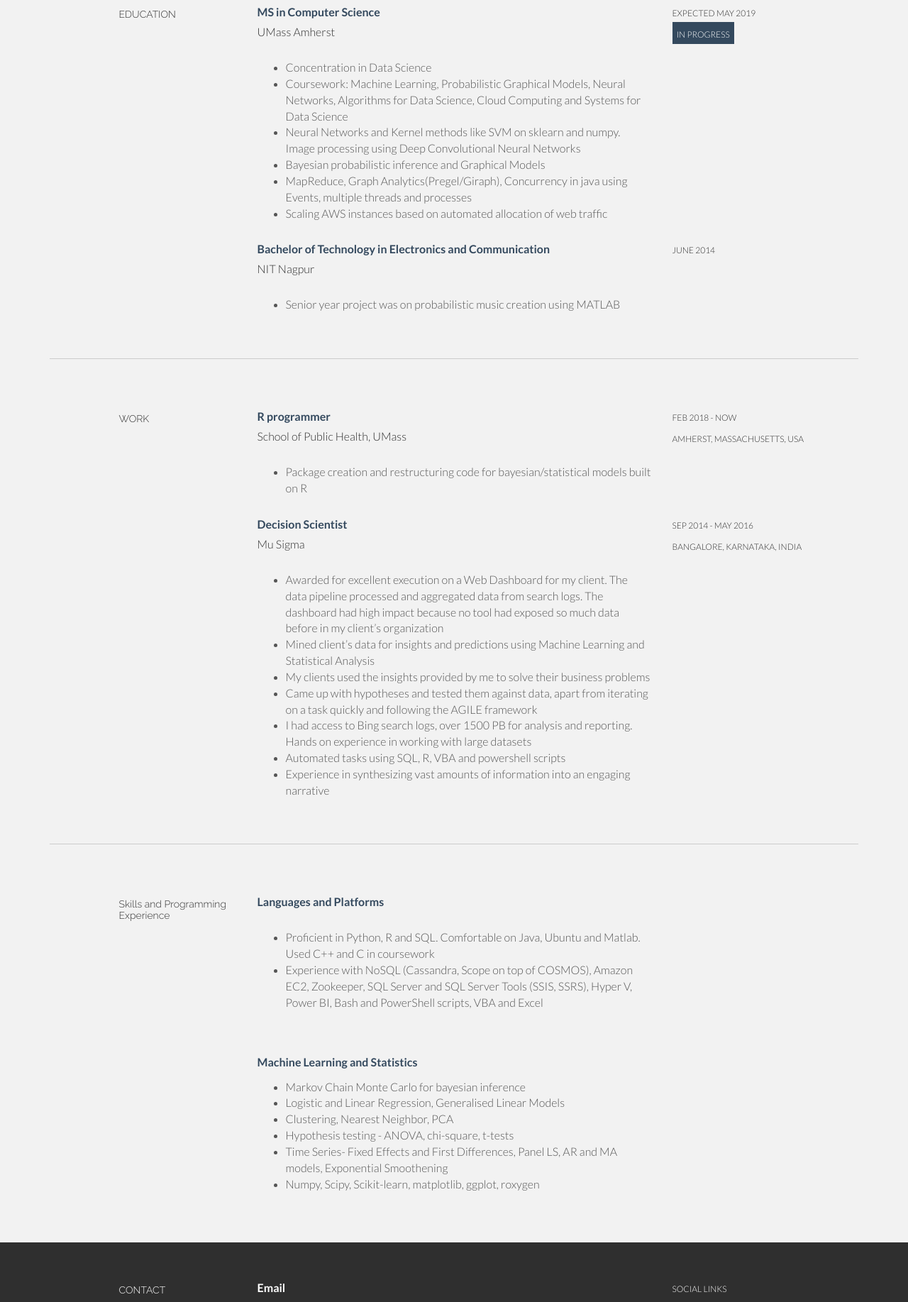
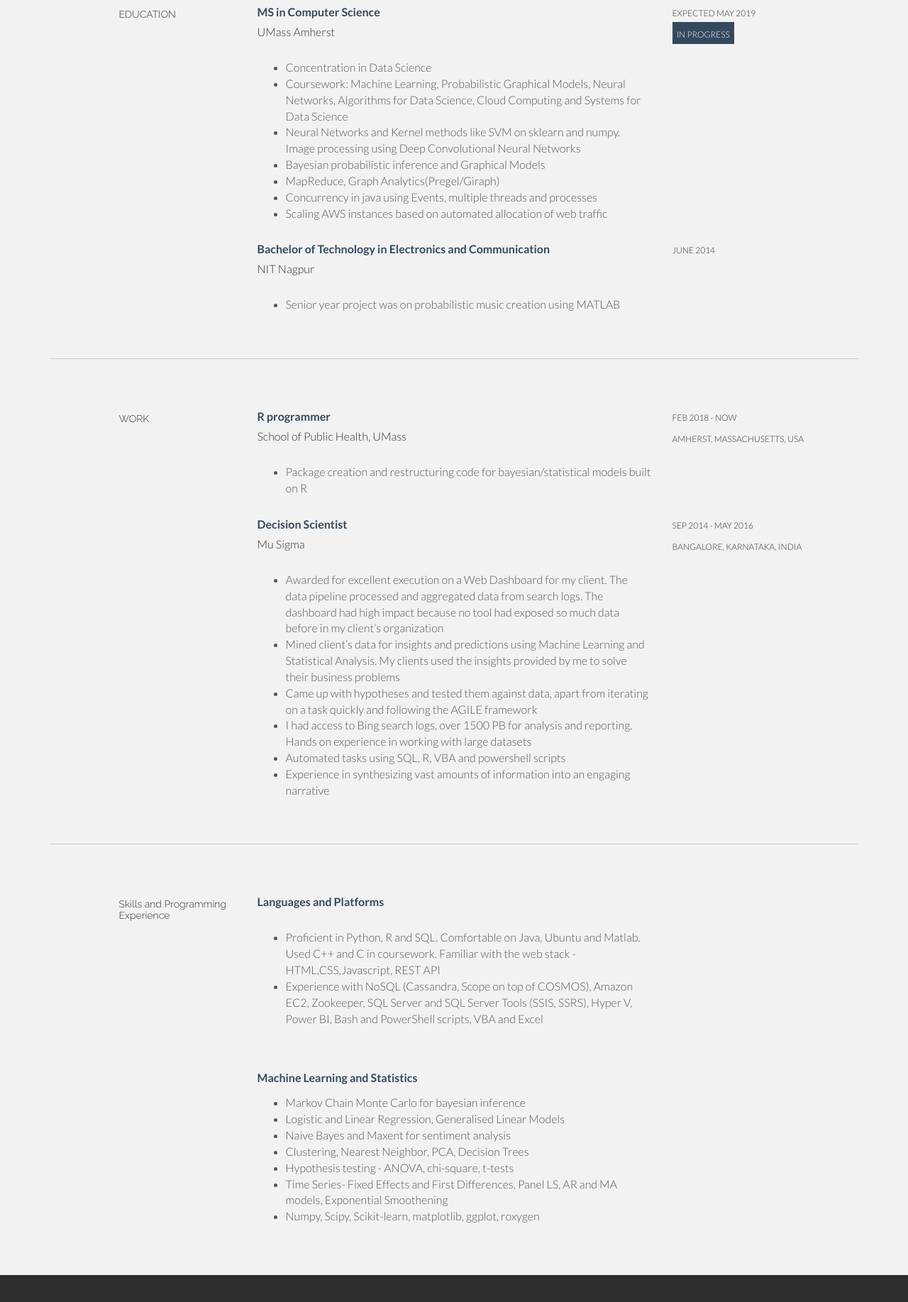
Before and after one commit to jacinthd/jacinthd.github.io, a plain HTML site: page index.html in a window 1280 px wide. Shown: the part 776-2611 px from the top of the page at 71% size. Drawn offline with Linux system fonts and the light colour scheme.

Commit message:
added google analytics

```diff
--- a/index.html
+++ b/index.html
@@ -1,6 +1,16 @@
 <!DOCTYPE html>
 <html lang="en">
   <head>
+    <!-- Global site tag (gtag.js) - Google Analytics -->
+	<script async src="https://www.googletagmanager.com/gtag/js?id=UA-115986091-1"></script>
+	<script>
+	  window.dataLayer = window.dataLayer || [];
+	  function gtag(){dataLayer.push(arguments);}
+	  gtag('js', new Date());
+
+	  gtag('config', 'UA-115986091-1');
+	</script>
+
     <meta charset="utf-8">
     <meta name="viewport" content="width=device-width, initial-scale=1.0, maximum-scale=1.0, user-scalable=no">
     <!-- OPTIONAL: description -->
@@ -89,7 +99,8 @@
 							<li>Coursework: Machine Learning, Probabilistic Graphical Models, Neural Networks, Algorithms for Data Science, Cloud Computing and Systems for Data Science</li>
 							<li>Neural Networks and Kernel methods like SVM on sklearn and numpy. Image processing using Deep Convolutional Neural Networks</li>
 							<li>Bayesian probabilistic inference and Graphical Models</li>
-							<li>MapReduce, Graph Analytics(Pregel/Giraph), Concurrency in java using Events, multiple threads and processes </li>
+							<li>MapReduce, Graph Analytics(Pregel/Giraph) </li>
+							<li> Concurrency in java using Events, multiple threads and processes </li>
 							<li>Scaling AWS instances based on automated allocation of web traffic</li>
 						</ul>
 					</p>
@@ -147,8 +158,7 @@
 					</p>
 					<p><more><ul>
 					<li>Awarded for excellent execution on a Web Dashboard for my client. The data pipeline processed and aggregated data from search logs. The dashboard had high impact because no tool had exposed so much data before in my client’s organization</li>
-					<li>Mined client’s data for insights and predictions using Machine Learning and Statistical Analysis </li>
-					<li>My clients used the insights provided by me to solve their business problems</li>
+					<li>Mined client’s data for insights and predictions using Machine Learning and Statistical Analysis. My clients used the insights provided by me to solve their business problems</li>
 					<li>Came up with hypotheses and tested them against data, apart from iterating on a task quickly and following the AGILE framework </li>
 					<li>I had access to Bing search logs, over 1500 PB for analysis and reporting. Hands on experience in working with large datasets </li>
 					<li>Automated tasks using SQL, R, VBA and powershell scripts </li>
@@ -175,7 +185,7 @@
 				<!-- EDIT: awards line 1-->
 				<div class="col-lg-6">
 					<p><t>Languages and Platforms</t><br/> <ul>
-						<li>Proficient in Python, R and SQL. Comfortable on Java, Ubuntu and Matlab. Used C++ and C in coursework</li>
+						<li>Proficient in Python, R and SQL. Comfortable on Java, Ubuntu and Matlab. Used C++ and C in coursework. Familiar with the web stack - HTML,CSS,Javascript, REST API</li>
 						<li>Experience with NoSQL (Cassandra, Scope on top of COSMOS), Amazon EC2, Zookeeper, SQL Server and SQL Server Tools (SSIS, SSRS), Hyper V, Power BI, Bash and PowerShell scripts, VBA and Excel</li>
 						</ul><br/>
 					</p>
@@ -189,7 +199,8 @@
 					<p class="tight"><t>Machine Learning and Statistics</t><br/> <ul>
 						<li> Markov Chain Monte Carlo for bayesian inference</li>
 						<li> Logistic and Linear Regression, Generalised Linear Models </li>
-						<li> Clustering, Nearest Neighbor, PCA </li>
+						<li> Naive Bayes and Maxent for sentiment analysis</li>
+						<li> Clustering, Nearest Neighbor, PCA, Decision Trees </li>
 						<li> Hypothesis testing - ANOVA, chi-square, t-tests </li>
 						<li> Time Series- Fixed Effects and First Differences, Panel LS, AR and MA models, Exponential Smoothening</li>
 						<li> Numpy, Scipy, Scikit-learn, matplotlib, ggplot, roxygen</li>
```
Also changed, not shown: 1 other file.
